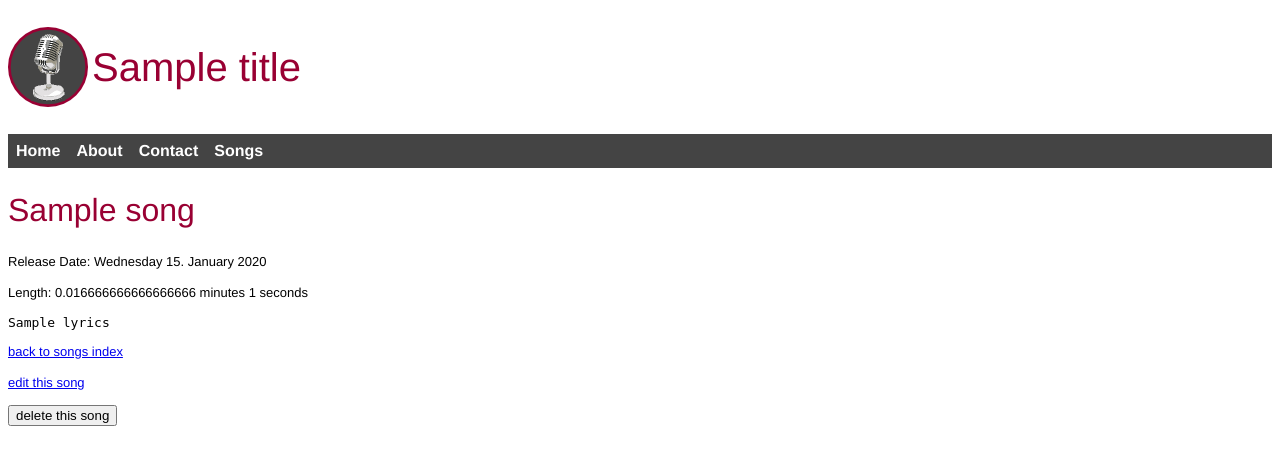
After one commit to scottmiao/sinatralrcs, a Flask app: template templates/show_song.html in a window 1280 px wide. The commit adds this page. Shown: the top 465 px of the page. Run offline with Flask 2, Linux system fonts and the light colour scheme; the template is opened without the code that fills it: most values are stand-ins (such as "Sample title", 1, 10 or a date in 2020).

Commit message:
Show a song
plus, add "Songs" on the nav.

```diff
--- a/main.py
+++ b/main.py
@@ -22,11 +22,17 @@ def contact(title=TITLE):
     return render_template('contact.html', title=title)
 
 
-# Listing Songs
+# listing songs
 @app.route('/songs')
 def show_songs(title=TITLE):
     songs = Song.query.all()
     return render_template('songs.html', songs=songs, title=title)
+
+# showing a song
+@app.route('/songs/<int:song_id>')
+def show_a_song(song_id, title=TITLE):
+    song = Song.query.filter(Song.id == song_id).first()
+    return render_template('show_song.html', song=song, title=title)
 
 
 @app.errorhandler(404)
--- a/templates/layout.html
+++ b/templates/layout.html
@@ -13,6 +13,7 @@
                 <li><a href="/" title="Home">Home</a></li>
                 <li><a href="/about" title="About">About</a></li>
                 <li><a href="/contact" title="Contact">Contact</a></li>
+                <li><a href="/songs" title="Songs">Songs</a></li>
             </ul>
         </nav>
     </header>
--- /dev/null
+++ b/templates/show_song.html
@@ -0,0 +1,17 @@
+{% extends "layout.html" %}
+{% block body %}
+
+<h1>{{ song.title|safe }}</h1>
+{% if song.released_on %}
+<p>Release Date: {{ song.released_on.strftime("%A %d. %B %Y") }}</p>
+{% endif %}
+<p>Length: {{ song.length/60 }} minutes {{ song.length%60 }} seconds</p>
+<pre>{{ song.lyrics }}</pre>
+<p><a href="/songs">back to songs index</a></p>
+<p><a href="/songs/{{ song.id }}/edit">edit this song</a></p>
+<form action="/songs/{{ song.id }}" method="POST">
+    <input type="hidden" name="_method" value="DELETE">
+    <input type="submit" value="delete this song">
+</form>
+
+{% endblock %}
```
